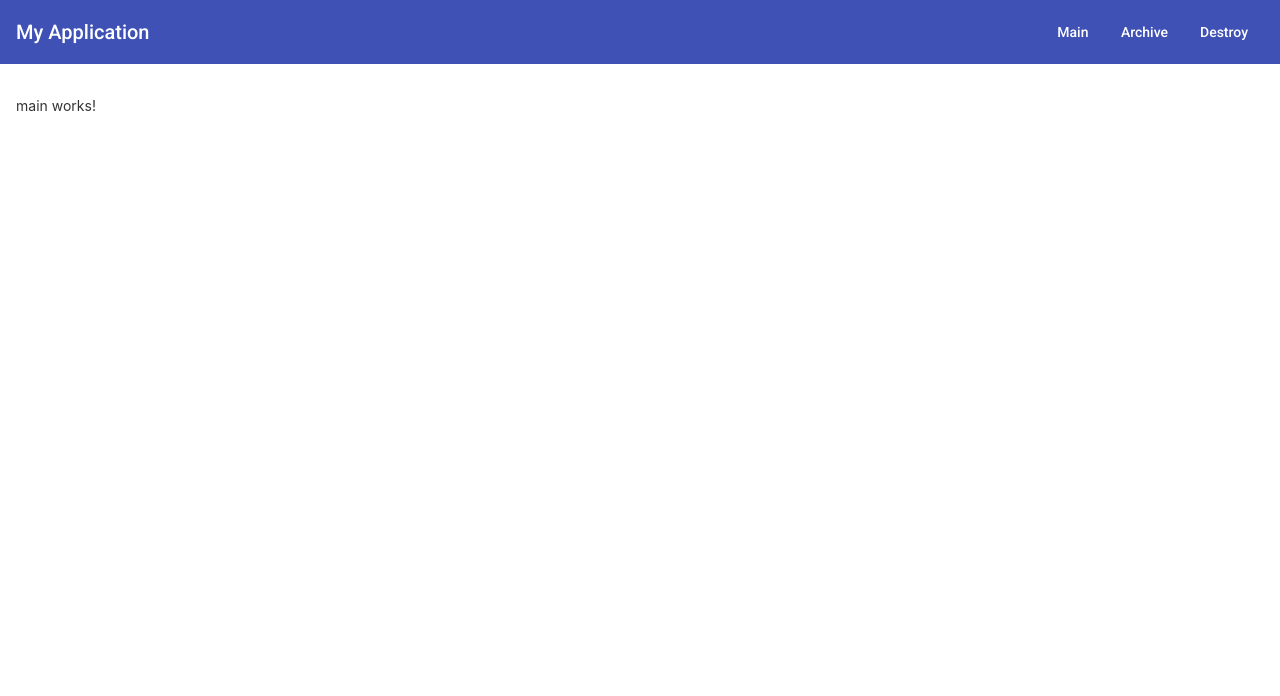
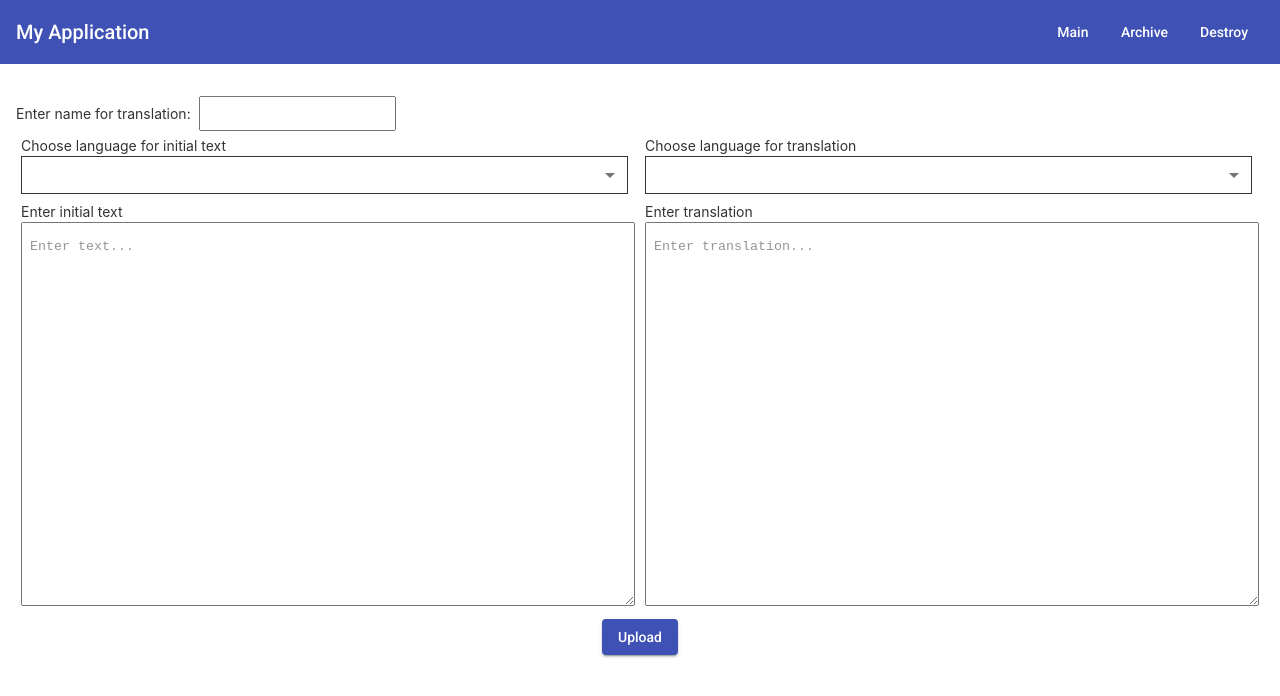
Before and after one commit to graysvandir87/fabrikaUsability, an Angular app: page / in a window 1280 px wide. Shown: the top 696 px of the page. Built offline with nearby package versions, Linux system fonts and the light colour scheme.

Commit message:
set session/set translation to localstorage

```diff
--- a/src/app/app.component.ts
+++ b/src/app/app.component.ts
@@ -1,4 +1,5 @@
 import { Component } from '@angular/core';
+import uuid from 'uuid';
 
 @Component({
   selector: 'app-root',
@@ -7,4 +8,16 @@ import { Component } from '@angular/core';
 })
 export class AppComponent {
   title = 'fabrikaUsability';
+  userId: string;
+
+  constructor() {
+    (!sessionStorage.getItem('user-id') || sessionStorage.getItem('user-id') == '' || sessionStorage.getItem('user-id') == null) ? this.userId = uuid.v4() : this.userId = sessionStorage.getItem('user-id');
+  }
+
+  ngOnInit() {
+    console.log('Created app...');
+    console.log('Set session...')
+		if(!sessionStorage.getItem('user-id') || sessionStorage.getItem('user-id') == '' || sessionStorage.getItem('user-id') == null) sessionStorage.setItem('user-id', this.userId);
+		else return;
+	}
 }
--- a/src/app/main/main.component.html
+++ b/src/app/main/main.component.html
@@ -1 +1,45 @@
-<p>main works!</p>
+<div class="form-input-wrapper">
+	<mat-label style="margin-right: 8px;">Enter name for translation: </mat-label>
+	<input type="text" [(ngModel)]="translation.translation_name" class="my-input">
+</div>
+<div class="main-form">
+	<div class="main-form-block">
+		<div class="main-form-block-inner">
+			<mat-label>Choose language for initial text</mat-label>
+			<mat-select [(ngModel)]="translation.initial_lang" name="languages" class="my-select">
+				<mat-option [value]="" selected></mat-option>
+				<mat-option *ngFor="let option of languages" [value]="option.value">
+					{{option.name}}
+				</mat-option>
+			</mat-select>
+		</div>
+		<div class="main-form-block-inner">
+			<mat-label>Enter initial text</mat-label>
+			<textarea matInput placeholder="Enter text..." [(ngModel)]="translation.initial_text"></textarea>
+		</div>
+	</div>
+	<div class="main-form-block">
+		<div class="main-form-block-inner">
+			<mat-label>Choose language for translation</mat-label>
+			<mat-select [(ngModel)]="translation.translation_lang" name="languages" class="my-select">
+				<mat-option [value]="" selected></mat-option>
+				<mat-option *ngFor="let option of languages" [value]="option.value">
+					{{option.name}}
+				</mat-option>
+			</mat-select>
+		</div>
+		<div class="main-form-block-inner">
+			<mat-label>Enter translation</mat-label>
+			<textarea matInput placeholder="Enter translation..." [(ngModel)]="translation.translation_text"></textarea>
+		</div>
+	</div>
+</div>
+<div class="form-button-wrapper">
+	<button
+		*ngIf="showUploadBtn"
+		mat-raised-button
+		color="primary"
+		(click)="setTranslation(translation)">
+		Upload
+	</button>
+</div>
--- a/src/app/main/main.component.scss
+++ b/src/app/main/main.component.scss
@@ -0,0 +1,37 @@
+.form-input-wrapper {
+    display: flex;
+    align-items: center;
+}
+.main-form {
+    width: 100%;
+    display: flex;
+    flex-direction: row;
+}
+.main-form-block {
+    display: flex;
+    flex-direction: column;
+    width: 50%;
+    padding: 5px;
+}
+.main-form-block-inner {
+    display: flex;
+    flex-direction: column;
+    margin-bottom: 8px;
+}
+.main-form-block textarea {
+    min-height: 350px;
+    padding: 16px 8px;
+}
+.my-input {
+    padding: 8px;
+}
+.my-select {
+    border: 1px solid;
+    padding: 8px;
+    width: 96%;
+}
+.form-button-wrapper {
+    display: flex;
+    align-items: center;
+    justify-content: center;
+}
--- a/src/app/main/main.component.ts
+++ b/src/app/main/main.component.ts
@@ -34,6 +34,13 @@ export class MainComponent implements OnInit {
 		localStorage.getItem('user-translation') ? this.translations = JSON.parse(localStorage.getItem('user-translation')) : this.translations = [];
   }
 
+  public setTranslation(item) {
+		console.log('Get: ', item);
+		this.translations.push(item);
+		localStorage.setItem('user-translation', JSON.stringify(this.translations));
+		this.clearForm();
+	}
+
   public clearForm() {
 		this.translation = {};
 	}
```
Also changed, not shown: 1 other file (tests, documents, lock files or other folders).
